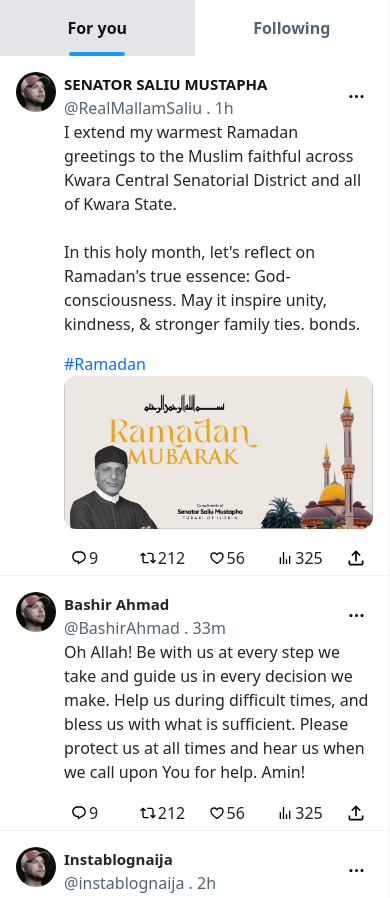
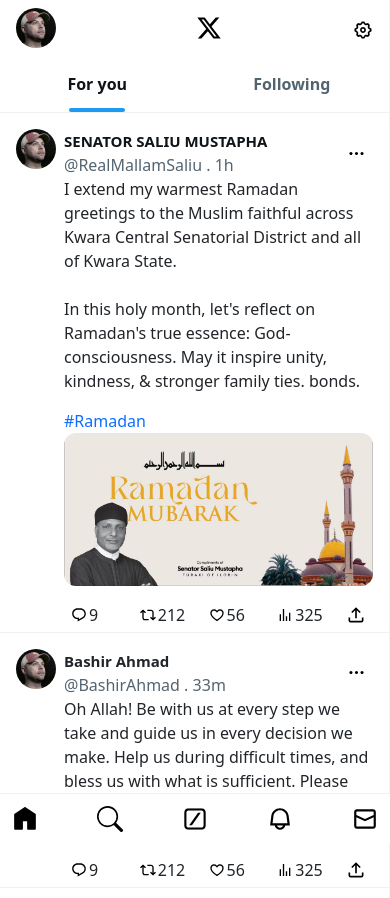
Before and after one commit to M0hamm0d/twitter-clone, a plain HTML site: page index.html in a window 390 px wide. Shown: the top 898 px of the page. Drawn offline with nearby package versions, Linux system fonts and the light colour scheme.

Commit message:
making it responsive

```diff
--- a/asset/styles/styles.css
+++ b/asset/styles/styles.css
@@ -1,5 +1,11 @@
 .wrapper{
     display: flex;
+}
+.mobile-nav{
+    display: none;
+}
+.mobile-footer{
+    display: none;
 }
 .side-nav{
     display: flex;
@@ -1019,13 +1025,32 @@ textarea{
     .wrapper{
         width: 100%;
     }
-    /* .tweet-and-trend-container{
-        max-width: 320px;
+    .tweet-navigation{
+        display: none;
+    }
+    .mobile-nav{
+        display: flex;
+        flex-direction: column;
+        background: hsl(0 100% 100% / 75%);
+        backdrop-filter: blur(50px);
+        border-bottom: 1px solid  rgba(239, 243, 244, 1.00);
+    }
+    .mobile-footer{
+        display: flex;
+        justify-content: space-between;
+        position: fixed;
         width: 100%;
+        z-index: 100;
+        bottom: 0px;
+        border-top: 1px solid  rgba(239, 243, 244, 1.00);
+        background-color: white;
     }
-    .tweet-container{
-        max-width: 320px;
-    } */
+    .top-nav{
+        display: flex;
+        justify-content: space-between;
+        align-items: center;
+        padding: 8px 16px;
+    }
     .timelime-settings{
         display: none;
     }
--- a/index.html
+++ b/index.html
@@ -142,6 +142,67 @@
         <div class="tweet-and-trend-container d-flex justify-content-between">
             <div class="tweet-container d-flex">
                 <div class="d-flex flex-column">
+                    <div class="mobile-nav sticky-top">
+                        <div class=" top-nav">
+                            <div class="my-profile-pics my-profile d-flex">
+                                <a href="#" class="">
+                                    <img src="asset/images/image/chris-coyier.jpeg" class="rounded-circle" alt="..." style="width: 40px;">
+                                </a>
+                            </div>
+                            <div class="">
+                                <img src="asset/images/svg/twitter-logo.svg" alt="">
+                            </div>
+                            <div class="">
+                                <img src="asset/images/svg/timelime-setting.svg" alt="">
+                            </div>
+                        </div>
+                        <div class="d-flex">
+                            <div class="tweet-nav">
+                                <a href="#" style="color: #0f1419;">For you</a>
+                                <div class="" style="background-color: rgb(29, 155, 240); height: 4px; width: 56px;"></div>
+                            </div>
+                            <div class="tweet-nav">
+                                <a href="#" style="color: #536471">Following</a>
+                            </div>
+                            <div class="timelime-settings">
+                                <div class="timelime-setting"  data-bs-toggle="modal" data-bs-target="#timeline-setting">
+                                    <img style="width: 20px;height: 20px;" src="asset/images/svg/timelime-setting.svg" alt="">
+                                </div>
+                            </div>
+                        </div>
+                    </div>
+                    <div class="mobile-footer">
+                        <div class="LOGO-COVER d-flex justify-content-center">
+                            <div class="logo-cover">
+                                <img src="asset/images/svg/home-logo.svg" alt="">
+                            </div>
+                            <div class="nav-tooltip">Home</div>
+                        </div>
+                        <div class="LOGO-COVER d-flex justify-content-center">
+                            <div class="logo-cover">
+                                <img src="asset/images/svg/search-icon.svg" alt="">
+                            </div>
+                            <div class="nav-tooltip">Search</div>
+                        </div>
+                        <div class="LOGO-COVER d-flex justify-content-center">
+                            <div class="logo-cover">
+                                <img src="asset/images/svg/grok.svg" alt="">
+                            </div>
+                            <div class="nav-tooltip">Grok</div>
+                        </div>
+                        <div class="LOGO-COVER d-flex justify-content-center">
+                            <div class="logo-cover">
+                                <img src="asset/images/svg/notification-icon.svg" alt="">
+                            </div>
+                            <div class="nav-tooltip">Notification</div>
+                        </div>
+                        <div class="LOGO-COVER d-flex justify-content-center">
+                            <div class="logo-cover">
+                                <img src="asset/images/svg/inbox.svg" alt="">
+                            </div>
+                            <div class="nav-tooltip">Inbox</div>
+                        </div>
+                    </div>
                     <div class="tweet-navigation sticky-top ">
                         <div class="tweet-nav">
                             <a href="#" style="color: #0f1419;">For you</a>
@@ -205,9 +266,6 @@
                             <a href="#" class="">
                                 <img src="asset/images/image/chris-coyier.jpeg" class="rounded-circle" alt="..." style="width: 40px;">
                             </a>
-                            <!-- <div class="d-flex vertical-rule" style="height: 480px;">
-                                <div class="vr"></div>
-                            </div> -->
                             <div class="account-info-popup">
                                 <div class="d-flex justify-content-between">
                                     <div class="my-profile-pics d-flex">
@@ -2164,33 +2222,26 @@
                 <div class="everyone">
                     <label for="everyone" class="">
                         <div class="">
-                            <div class="">Everyone</div>
-                            <div class=""></div>
-                        </div>
-                        <input type="checkbox" name="" id="everyone">
-                        <div class="choose-audience">
-                            <h5>Choose audience</h5>
-                            <div class="audience-container">
-                                <div class="audience">
-                                    <div class="">
-                                        <img src="asset/images/svg/world.svg" alt="">
-                                    </div>
-                                    <div class="">Everyone</div>
-                                </div>
-                                <div class="">
-                                    <img src="asset/images/svg/right.svg" alt="">
-                                </div>
-                            </div>
-                            <h5>My Communities</h5>
+                            <div class="my-reply p-0">
+                                <div class="my-profile-pics my-profile d-flex">
+                                    <a href="#" class="">
+                                        <img src="asset/images/image/chris-coyier.jpeg" class="rounded-circle" alt="..." style="width: 40px;">
+                                    </a>
+                                </div>
+                                <div class="post-your-reply">
+                                    <input type="text" placeholder="Post your reply">
+                                </div>
+                            </div>
+                            <div class=""><b>Everyone can reply</b></div>
                         </div>
                     </label>
                 </div>
-                <div class="">
+                <!-- <div class="">
                     <div class=""></div>
                     <div class="">
                         <input type="text" placeholder="What is happening?!">
                     </div>
-                </div>
+                </div> -->
               </div>
               <div class=""></div>
             </div>
```
